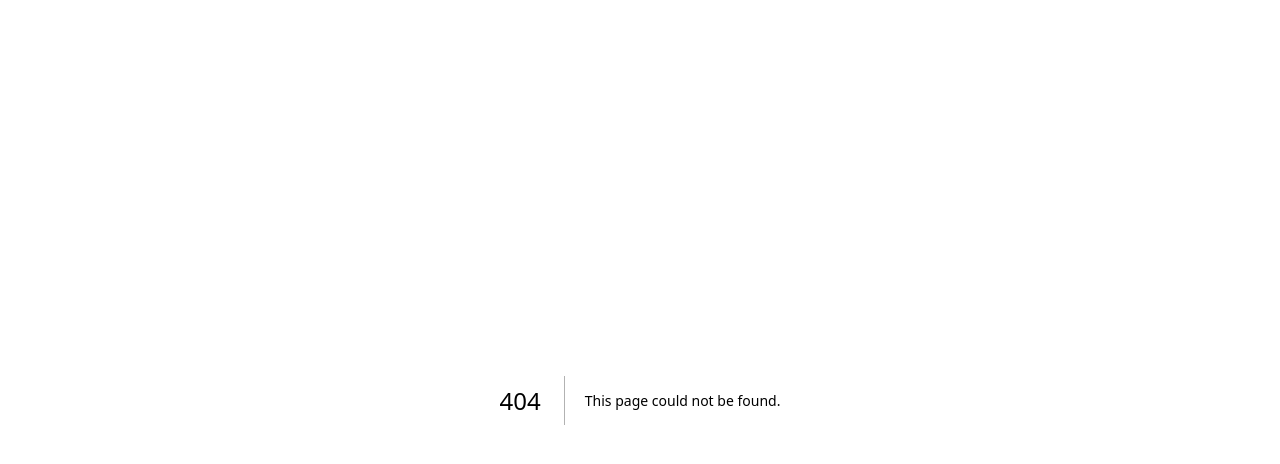
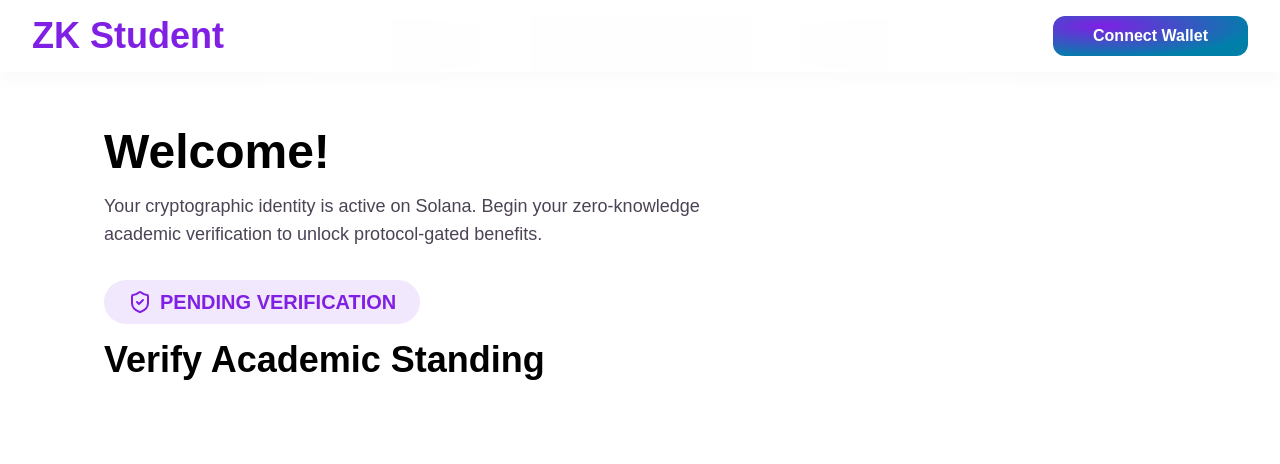
Before and after one commit to Jows-Labs/zk-student, a Next.js app in the folder front/: page /app in a window 1280 px wide. Before the commit this address had no page. Shown: the top 464 px of the page. Built offline with nearby package versions, Linux system fonts and the light colour scheme.

Commit message:
init-app-page -> main (#3)
refactor: create app page layout and enhance user interface elements

```diff
--- /dev/null
+++ b/front/app/app/page.tsx
@@ -0,0 +1,29 @@
+import { NavBar } from "@/components/NavBar/NavBar";
+import { LuShieldCheck } from "react-icons/lu";
+
+export default function App() {
+  return (
+    <div className="flex flex-col w-full h-screen relative bg-white z-10 text-black">
+      <NavBar />
+      <section className="w-full px-26 py-14 flex flex-col justify-start items-start gap-8">
+        <div className="flex flex-col gap-4">
+          <h1 className="text-5xl font-bold">Welcome!</h1>
+          <p className="text-[#4C4355] text-lg">
+            Your cryptographic identity is active on Solana. Begin your
+            zero-knowledge<br></br>academic verification to unlock
+            protocol-gated benefits.
+          </p>
+        </div>
+        <section>
+          <div className="flex flex-col gap-4 items-start">
+            <div className="flex gap-2 items-center text-[#7F20E4] bg-[#7F20E4]/10 rounded-full py-2 px-6">
+              <LuShieldCheck className="text-2xl" />
+              <p className="text-xl font-bold">PENDING VERIFICATION</p>
+            </div>
+            <h3 className="text-4xl font-bold">Verify Academic Standing</h3>
+          </div>
+        </section>
+      </section>
+    </div>
+  );
+}
--- a/front/app/page.tsx
+++ b/front/app/page.tsx
@@ -78,8 +78,7 @@ const StepText = ({
 
 export default function Home() {
   return (
-    <div className="relative flex w-full h-screen bg-white text-black">
-      <div className="flex flex-col w-full h-full relative z-10">
+    <div className="flex flex-col w-full h-screen relative bg-white z-10 text-black">
       <NavBar />
       <div className="flex flex-col items-center justify-start overflow-y-auto relative">
         <div className="rounded-full w-180 aspect-square bg-[#0080A9] opacity-20 absolute left-1/2 -top-65 transform -translate-x-1/2 z-0 blur-3xl"></div>
@@ -150,8 +149,8 @@ export default function Home() {
           <h1 className="text-5xl font-bold">Powered by Solana.</h1>
           <p className="text-center text-[#343440]/60 text-lg">
             Leveraging the world&apos;s most performant blockchain to provide
-              student credentials that<br></br>are as fast as the internet and
-              as secure as vault.
+            student credentials that<br></br>are as fast as the internet and as
+            secure as vault.
           </p>
           <div className="flex gap-12 items-center justify-center">
             <p className="text-2xl text-[#343440]/40 font-bold">
@@ -168,6 +167,5 @@ export default function Home() {
         </section>
       </div>
     </div>
-    </div>
   );
 }
```
Lines whose indentation alone changed are shown as unchanged.
